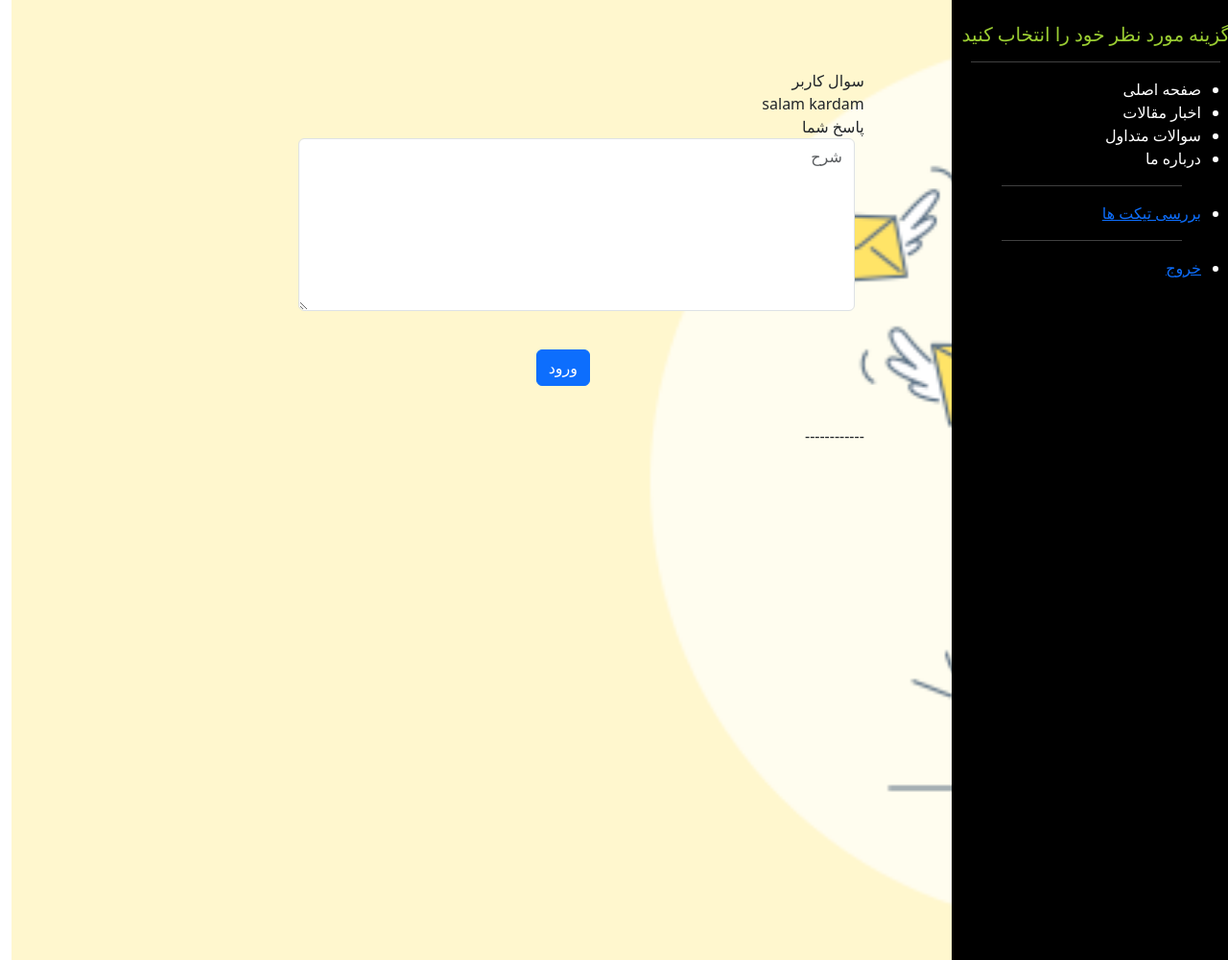
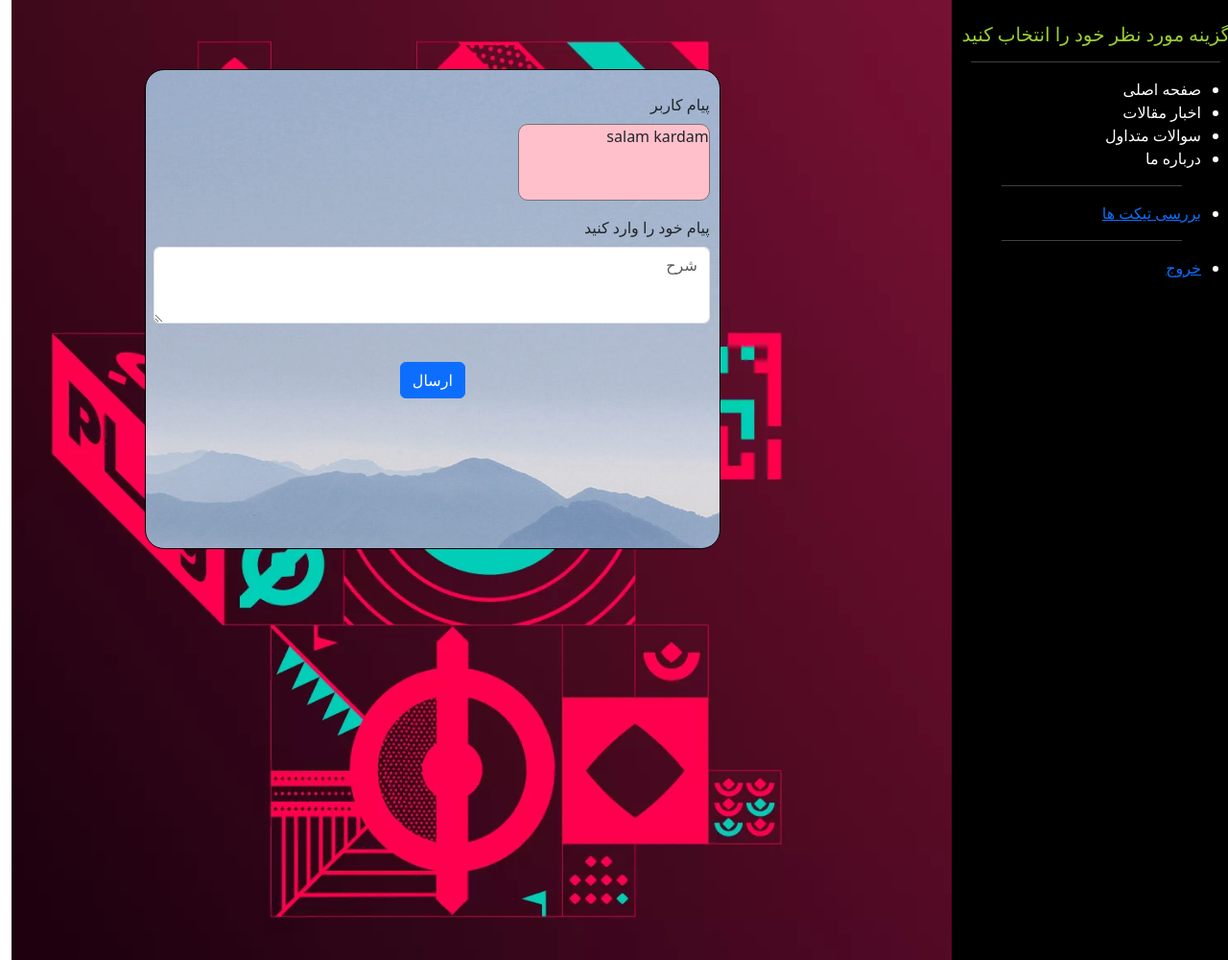
Before and after one commit to Ehsanjr/bahadorticketing, a PHP site: page /answerticket.php?id_ticket=13 in a window 1280 px wide. Shown: the part 100-1100 px from the top of the page at 96% size. Run offline with PHP 8.4, Linux system fonts and the light colour scheme; a user stored in the database is signed in; data comes from the database, SQL or seed files in the repository; some libraries are stand-ins or nearby versions.

Commit message:
add manage ticket form

```diff
--- a/answerticket.php
+++ b/answerticket.php
@@ -15,56 +15,46 @@
     <div>
         <br /><br /><br />
 
-
+        <div class="adminanswerform">
             <?php
-                for ($i=0;$i<$counter;$i++)
-                {
-                    echo "سوال کاربر";
-                    echo "<br />";
-                    echo $row[$i]['send_message'];
-                    echo "<br />";
-                    echo "پاسخ شما";
-                    echo "<br />";
-                    if (empty ($row[$i]['recive_message']))
-                    {
+            for ($i = 0; $i < $counter; $i++) {
+                ?>
+                <br />
+                <div style="margin-right: 10px;">
+                    <label>پیام کاربر</label>
+                    <p class="usermessagebox">
+                        <?php echo $row[$i]['send_message']; ?>
+                    </p>
+                </div>
+                <?php
+                if (empty($row[$i]['recive_message'])) {
                     ?>
                     <form method="post" action="action_answer.php?id_message=<?php echo $row[$i]['id']; ?>">
-                        <!-- <form action="action_answer.php" method="post"> -->
                         <div class="form-group">
-                <textarea name="answer" class="form-control" id="exampleFormControlTextarea1" placeholder="شرح" rows="3" style="margin-right: 10px; width: 580px; height: 180px;"></textarea>
+                            <label style="margin-right: 10px;">پیام خود را وارد کنید</label>
+                            <textarea name="answer" class="form-control" id="exampleFormControlTextarea1" placeholder="شرح"
+                                rows="3" style="margin-right: 10px; width: 580px; height: 80px;"></textarea>
                         </div>
                         <br />
-                    <!-- <center><button type="submit" class="btn btn-primary">ارسال</button></center> -->
-                    <!-- <center><a type="button" class="btn btn-primary" href="action_answer.php?id_message=<?php echo $row[$i]['id'];?>">ارسال</a> -->
-                    <!-- </center> -->
-                    <center><button type="submit" class="btn btn-primary">ورود</button></center>
+                        <center><button type="submit" class="btn btn-primary">ارسال</button></center>
                     </form>
+                <?php } else {
+                    ?>
+                    <div style="direction: ltr;  margin-left: 10px;">
+                        <label>پیام شما</label>
+                        <p class="adminmessagebox">
+                            <?php if (!empty($row[$i]['recive_message'])) {
+                                echo $row[$i]['recive_message'];
+                            } ?>
+                        </p>
+                    </div>
+                    <br/><br/>
+                    <center><button type="submit" class="btn btn-primary"
+                            onclick="window.location.href='adminmanageticket.php';">بازگشت به صفحه تیکت ها</button></center>
                     <?php
                 }
-                    else
-                    {
-                         echo $row[$i]['recive_message'];
-                    }
-                    echo "<br />";
-                    echo "------------";
-                    echo "<br />";
 
 
             }
-
-            //     <label style="color: white; margin-right: 10px;">پاسخ شما : </label>
-            //     <textarea class="form-control" id="exampleFormControlTextarea1" rows="3" placeholder="پاسخ خود را بنویسید"
-            //         style="margin-right: 10px; width: 580px; height: 180px;"></textarea>
-            // </div>
-            // <br />
-            // <center><button type="submit" class="btn btn-primary">ارسال</button></center>
             ?>
-
-        </form>
         </div>
-</div>
-
-</div>
-</div>
-
-<?php include('footer.php'); ?>
--- a/header.php
+++ b/header.php
@@ -13,6 +13,7 @@
     <link href="//maxcdn.bootstrapcdn.com/bootstrap/4.1.1/css/bootstrap.min.css" rel="stylesheet" id="bootstrap-css">
     <script src="//maxcdn.bootstrapcdn.com/bootstrap/4.1.1/js/bootstrap.min.js"></script>
     <script src="//cdnjs.cloudflare.com/ajax/libs/jquery/3.2.1/jquery.min.js"></script>
+    <link rel="stylesheet" href="https://cdnjs.cloudflare.com/ajax/libs/animate.css/4.1.1/animate.min.css" />
     <link href="https://cdn.jsdelivr.net/npm/bootstrap@5.3.0-alpha1/dist/css/bootstrap.min.css" rel="stylesheet"
         integrity="sha384-GLhlTQ8iRABdZLl6O3oVMWSktQOp6b7In1Zl3/Jr59b6EGGoI1aFkw7cmDA6j6gD" crossorigin="anonymous">
     <title>سامانه تیکتینگ بهادر</title>
@@ -27,11 +28,10 @@
                 <h4 class="headerh4">سامانه تیکتینگ بهادر</h4>
             </div>
             <?php
-            if (!(isset ($_SESSION['login'])&&$_SESSION['login']))
-            {
+            if (!(isset($_SESSION['login']) && $_SESSION['login'])) {
                 ?>
                 <div class="col-md" id="headerbtn">
-            <br/>
+                    <br />
                     <button class="btn btn-danger" onclick="window.location.href='login.php';">ورود</button>
                     <button class="btn btn-danger" onclick="window.location.href='register.php';">ثبت نام</button>
                 </div>
--- a/ticketcss.css
+++ b/ticketcss.css
@@ -41,7 +41,7 @@
 {
     width: 100%;
     height: 1000px;
-    background-image: url(images/back.webp);
+    background-image: url(images/back1.webp);
     background-size: cover;
 }
 
@@ -134,3 +134,47 @@
     background-image: url(images/formback.jpg);
     background-size: cover;
 }
+
+.usermessagebox
+{
+    width: 200px;
+    height : 80px;
+    background-color: pink;
+    border: 1px rgb(121, 115, 115) solid;
+    border-radius: 10px;
+}
+
+.adminmessagebox
+{
+    direction: rtl;
+    color: white;
+    width: 200px;
+    height : 80px;
+    background-color: rgb(51, 158, 11);
+    border: 1px rgb(121, 115, 115) solid;
+    border-radius: 10px;
+
+}
+
+#successlogin
+{
+    text-align: center;
+    color: white;
+    font-size: x-large;
+    width: 500px;
+    height: 50px;
+    background-color: rgb(46, 46, 207);
+    border-radius: 10px;
+    box-shadow: 10px 10px 10px;
+}
+
+.adminanswerform
+{
+    margin-right: 150px;
+    width: 600px;
+    height: 500px;
+    border: 1px black solid;
+    border-radius: 20px;
+    background-image: url(images/formback.jpg);
+    background-size: cover;
+}
```
Also changed, not shown: action_answer.php (+28 -2 lines), action_login.php (+29 -5 lines), action_register.php (+28 -3 lines), viewanswer.php (+21 -21 lines), images/back1.webp (added). Lines whose indentation alone changed are shown as unchanged.
